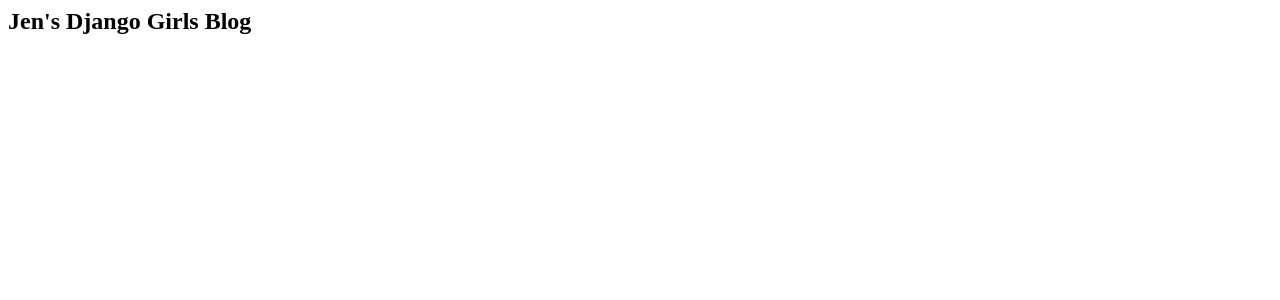
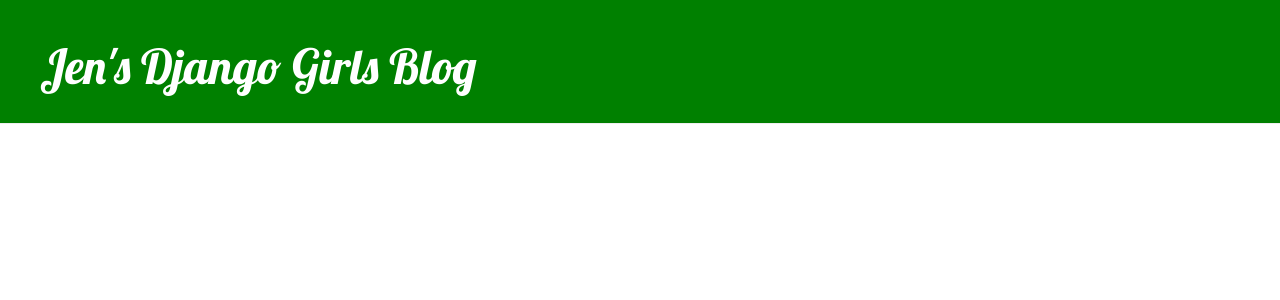
Before and after one commit to jhsiaomei/my-django-blog, a Django app: page / in a window 1280 px wide. Shown: the top 300 px of the page. Run offline with Django 3.2, Linux system fonts and the light colour scheme; data that the repository does not hold is empty; some libraries are stand-ins or nearby versions.

Commit message:
added base template, updated post_list template to extend base, added static css file

```diff
--- /dev/null
+++ b/blog/static/css/blog.css
@@ -0,0 +1,59 @@
+h1  {
+    font-family: 'Lobster', sans-serif;
+    color: green;
+}
+
+h3 a {
+    color: green;
+}
+
+/*body {
+    padding-left: 15px;
+}*/
+
+.page-header {
+    background-color: green;
+    margin-top: 0;
+    padding: 20px 20px 20px 40px;
+}
+
+.page-header h1, .page-header h1 a, .page-header h1 a:visited, .page-header h1 a:active {
+    color: #ffffff;
+    font-size: 36pt;
+    text-decoration: none;
+}
+
+.content {
+    margin-left: 40px;
+}
+
+h1, h2, h3, h4 {
+    font-family: 'Lobster', cursive;
+}
+
+.date {
+    color: #828282;
+}
+
+.save {
+    float: right;
+}
+
+.post-form textarea, .post-form input {
+    width: 100%;
+}
+
+.top-menu, .top-menu:hover, .top-menu:visited {
+    color: #ffffff;
+    float: right;
+    font-size: 26pt;
+    margin-right: 20px;
+}
+
+.post {
+    margin-bottom: 70px;
+}
+
+.post h3 a, .post h3 a:visited {
+    color: green;
+}
--- /dev/null
+++ b/blog/templates/blog/base.html
@@ -0,0 +1,25 @@
+{% load staticfiles %}
+
+<html>
+    <head>
+        <title>Jen's Django Girls Blog</title>
+
+        <link rel="stylesheet" href="//maxcdn.bootstrapcdn.com/bootstrap/3.2.0/css/bootstrap.min.css">
+        <link rel="stylesheet" href="//maxcdn.bootstrapcdn.com/bootstrap/3.2.0/css/bootstrap-theme.min.css">
+        <link rel="stylesheet" href="{% static 'css/blog.css' %}">
+        <link href="//fonts.googleapis.com/css?family=Lobster&subset=latin,latin-ext" rel="stylesheet" type="text/css">
+    </head>
+    <body>
+        <div class="page-header">
+          <h1>Jen's Django Girls Blog</h1>
+        </div>
+        <div class="content container">
+            <div class="row">
+                <div class="col-md-8">
+                {% block content %}
+                {% endblock %}
+                </div>
+            </div>
+        </div>
+    </body>
+</html>
--- a/blog/templates/blog/post_list.html
+++ b/blog/templates/blog/post_list.html
@@ -1,18 +1,14 @@
-<html>
-    <head>
-        <title>Jen's Django Girls Blog</title>
-    </head>
-    <body>
-    <div>
-      <h2>Jen's Django Girls Blog</h2>
-    </div>
+{% extends 'blog/base.html' %}
+
+{% block content %}
     {% for post in posts %}
-      <div>
-        <p>published: {{ post.published_date }}</p>
-        <h3><a href="">{{ post.title }}</a></h3>
-        <p>{{ post.text|linebreaksbr }}</p>
-        <hr>
-      </div>
+        <div class="post">
+            <div class="date">
+                <p>published: {{ post.published_date }}</p>
+            </div>
+          <h3><a href="">{{ post.title }}</a></h3>
+          <p>{{ post.text|linebreaksbr }}</p>
+          <hr>
+        </div>
     {% endfor %}
-    </body>
-</html>
+{% endblock %}
```
